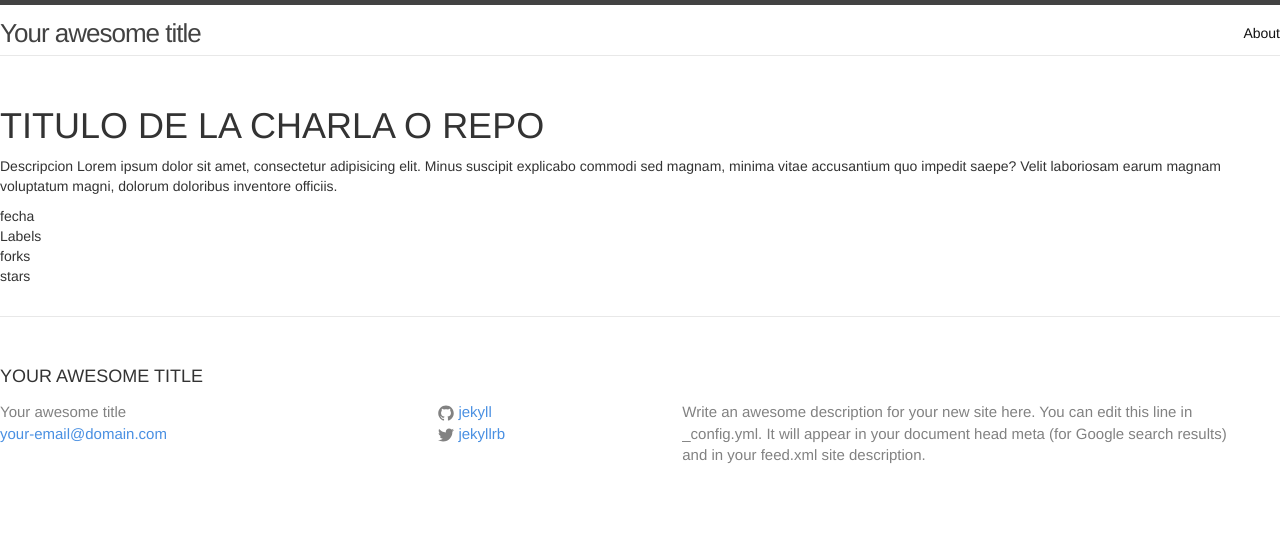
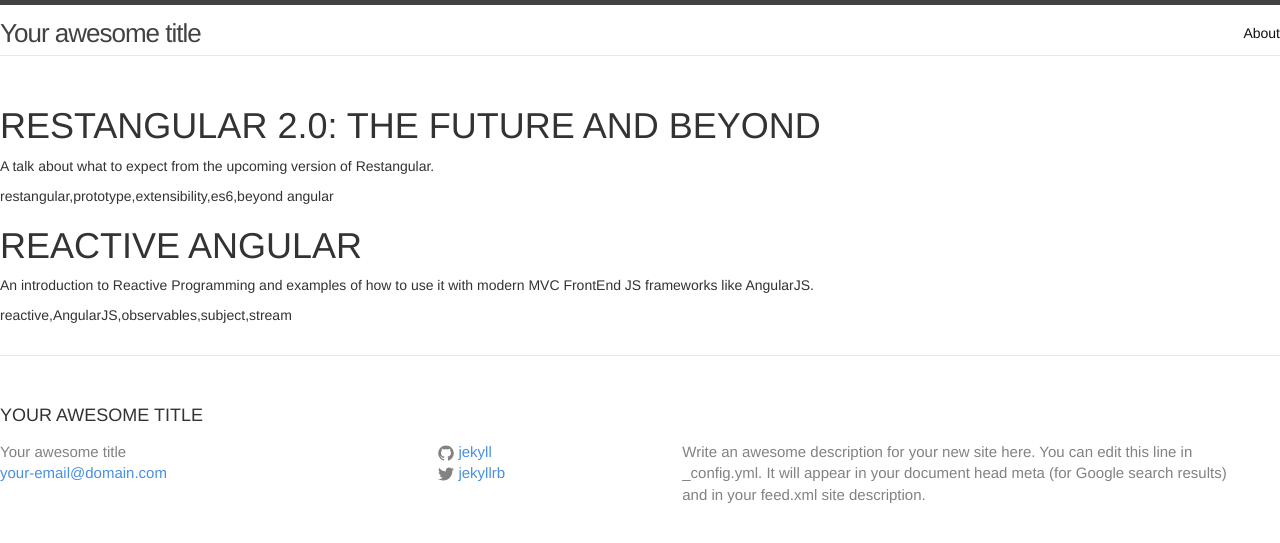
Before and after one commit to mgonto/gon.to-old, a Jekyll site: the page built from talks.html, in a window 1280 px wide. Shown: the top 543 px of the page. Built offline with Jekyll 4.4.1, drawn with Linux system fonts in a browser that asks for light colours.

Commit message:
Added talks generation

```diff
--- /dev/null
+++ b/_data/talks.yaml
@@ -0,0 +1,25 @@
+- title:  'Restangular 2.0: The future and beyond'
+  description: >
+    A talk about what to expect from the upcoming version of Restangular.
+  labels:
+    - restangular
+    - prototype
+    - extensibility
+    - es6
+    - beyond angular
+  link: https://www.youtube.com/watch?v=fWar75R1NGo
+  date: October 2014
+
+
+- title: Reactive Angular
+  description: >
+    An introduction to Reactive Programming and examples of
+    how to use it with modern MVC FrontEnd JS frameworks like AngularJS.
+  date: April 2014
+  labels:
+    - reactive
+    - AngularJS
+    - observables
+    - subject
+    - stream
+  link: https://www.parleys.com/play/53677646e4b0593229b85841/chapter1/about
--- a/_includes/grid-item.html
+++ b/_includes/grid-item.html
@@ -1,8 +1,15 @@
 <div class="grid-item">
-    <h1 class="title">Titulo de la charla o repo</h1>
-    <p>Descripcion Lorem ipsum dolor sit amet, consectetur adipisicing elit. Minus suscipit explicabo commodi sed magnam, minima vitae accusantium quo impedit saepe? Velit laboriosam earum magnam voluptatum magni, dolorum doloribus inventore officiis.</p>
-    <div class="date">fecha</div>
-    <div class="labels">Labels</div>
-    <div class="forks">forks</div>
-    <div class="stars">stars</div>
+    <h1 class="title">{{include.item.title}}</h1>
+    <p>{{include.item.description}}<p>
+    {% if included.item.date %}
+      <div class="date">{{include.item.date}}</div>
+    {% endif %}
+    <div class="labels">{{include.item.labels | join: ","}}</div>
+    {% if included.item.forks %}
+      <div class="forks">{{include.items.forks}}</div>
+    {% endif %}
+    {% if included.item.stars %}
+      <div class="stars">{{include.items.stars}}</div>
+    {% endif %}
+
 </div>
--- a/_layouts/grid.html
+++ b/_layouts/grid.html
@@ -9,7 +9,7 @@
 
         <div class="page-content">
             <div class="grid">
-                {% include grid-item.html %}
+                {{ content }}
             </div>
         </div>
 
--- a/talks.html
+++ b/talks.html
@@ -1,3 +1,8 @@
 ---
 layout: grid
 ---
+<div>
+  {% for talk in site.data.talks %}
+    {% include grid-item.html item=talk %}
+  {% endfor %}
+</div>
```
